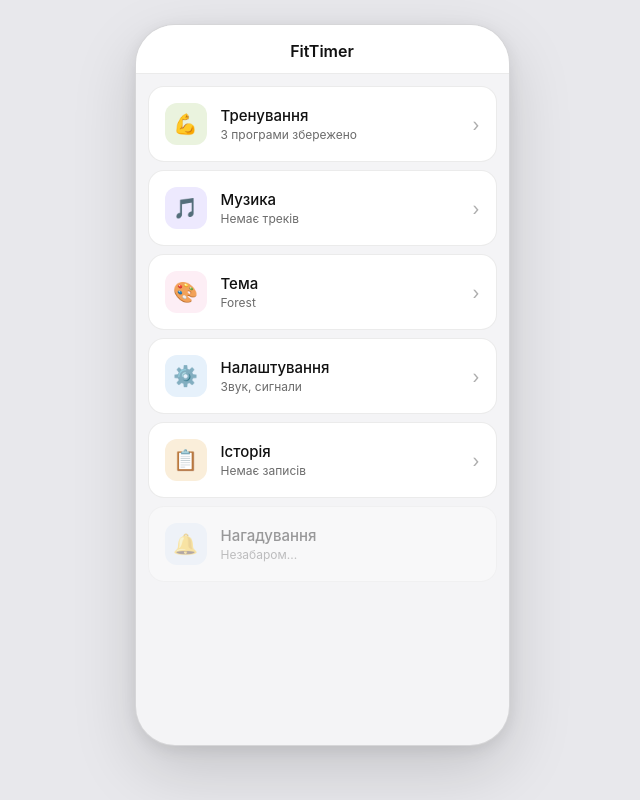
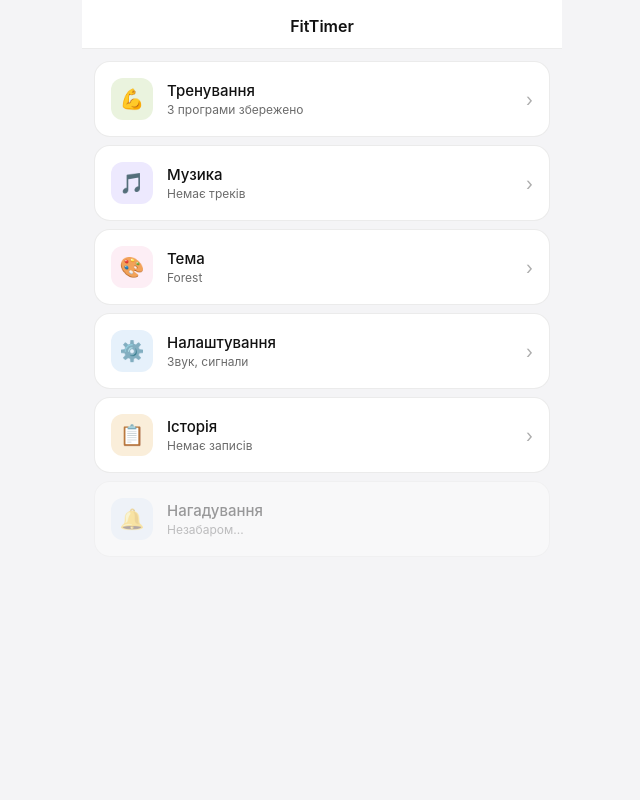
Before and after one commit to lillop94/fittimer, a plain HTML site: page index.html in a window 1280 px wide. Shown: the whole page, without its empty margins (318-958 px from the left). Drawn offline with nearby package versions, Linux system fonts and the light colour scheme.

Commit message:
Update style.css

```diff
--- a/style.css
+++ b/style.css
@@ -144,27 +144,24 @@
 
 body {
   font-family: -apple-system, BlinkMacSystemFont, 'SF Pro Text', 'Segoe UI', sans-serif;
-  background: var(--bg-outer, #e8e8ec);
+  background: var(--bg-secondary);
   min-height: 100vh;
   display: flex;
   align-items: flex-start;
   justify-content: center;
-  padding: 24px 16px 48px;
+  padding: 0;
 }
 
 .phone {
   width: 100%;
-  max-width: 375px;
+  max-width: 480px;
   background: var(--bg-secondary);
-  border-radius: 40px;
-  border: 0.5px solid rgba(0,0,0,0.12);
   overflow: hidden;
-  box-shadow: 0 24px 64px rgba(0,0,0,0.15), 0 4px 16px rgba(0,0,0,0.08);
-  min-height: 720px;
+  min-height: 100vh;
   position: relative;
 }
 
-.screen { display: none; flex-direction: column; min-height: 720px; }
+.screen { display: none; flex-direction: column; min-height: 100vh; }
 .screen.active { display: flex; }
 
 /* ── TOPBAR ── */
```
